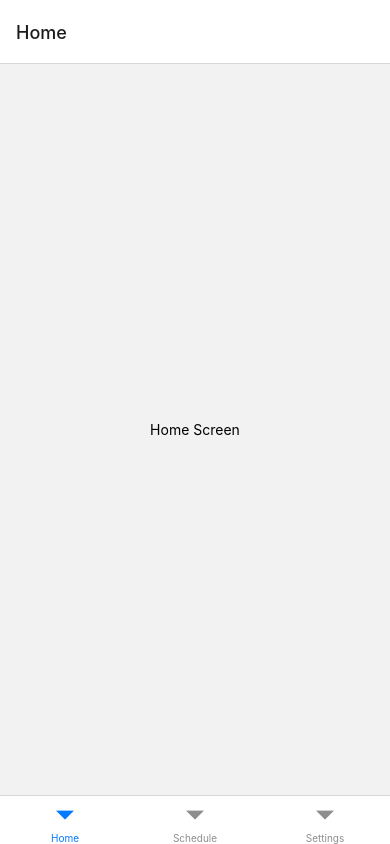
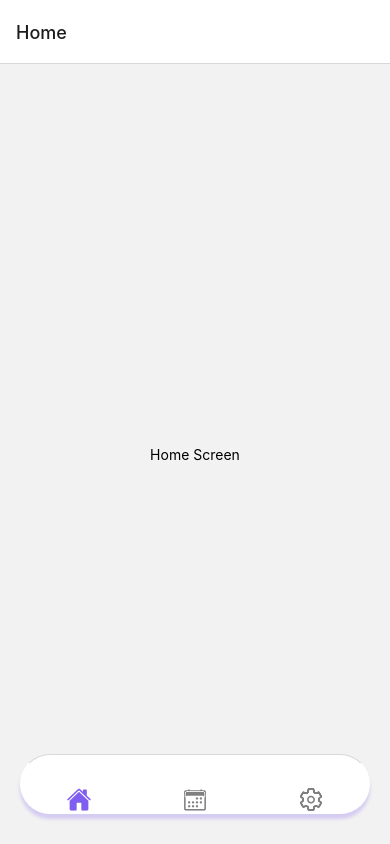
Before and after one commit to andevrrr/WellnessTracker_ReactNative, a React Native app: screen / in a window 390 px wide. Built offline with nearby package versions, Linux system fonts and the light colour scheme.

Commit message:
navigation tap is ready

```diff
--- a/src/navigation/TapNavigator.js
+++ b/src/navigation/TapNavigator.js
@@ -3,11 +3,52 @@
 import HomeScreen from '../screens/HomeScreen';
 import ScheduleScreen from '../screens/ScheduleScreen';
 import SettingsScreen from '../screens/SettingsScreen';
+import Ionicons from 'react-native-vector-icons/Ionicons';
+import { View } from 'react-native';
 
 const Tab = createBottomTabNavigator();
 
 const TabNavigator = () => (
-  <Tab.Navigator>
+  <Tab.Navigator
+    screenOptions={({ route }) => ({
+      tabBarIcon: ({ focused, color, size }) => {
+        let iconName;
+
+        if (route.name === 'Home') {
+          iconName = focused ? 'home' : 'home-outline';
+        } else if (route.name === 'Schedule') {
+          iconName = focused ? 'calendar' : 'calendar-outline';
+        } else if (route.name === 'Settings') {
+          iconName = focused ? 'settings' : 'settings-outline';
+        }
+
+        return (
+          <View style={{ top: 15 }}>
+            <Ionicons name={iconName} size={size} color={color} />
+          </View>
+        );
+      },
+      tabBarActiveTintColor: '#7F5DF0',
+      tabBarInactiveTintColor: 'gray',
+      tabBarStyle: {
+        position: 'absolute',
+        bottom: 30,
+        left: 20,
+        right: 20,
+        elevation: 0,
+        backgroundColor: '#ffffff',
+        borderRadius: 100,
+        height:60,
+        shadowColor: '#7F5DF0',
+        shadowOffset: { width: 0, height: 5 },
+        shadowOpacity: 0.25,
+        shadowRadius: 3.5,
+        borderWidth: 1,
+        borderColor: '#fff'
+      },
+      tabBarShowLabel: false,
+    })}
+  >
     <Tab.Screen name="Home" component={HomeScreen} />
     <Tab.Screen name="Schedule" component={ScheduleScreen} />
     <Tab.Screen name="Settings" component={SettingsScreen} />
```
